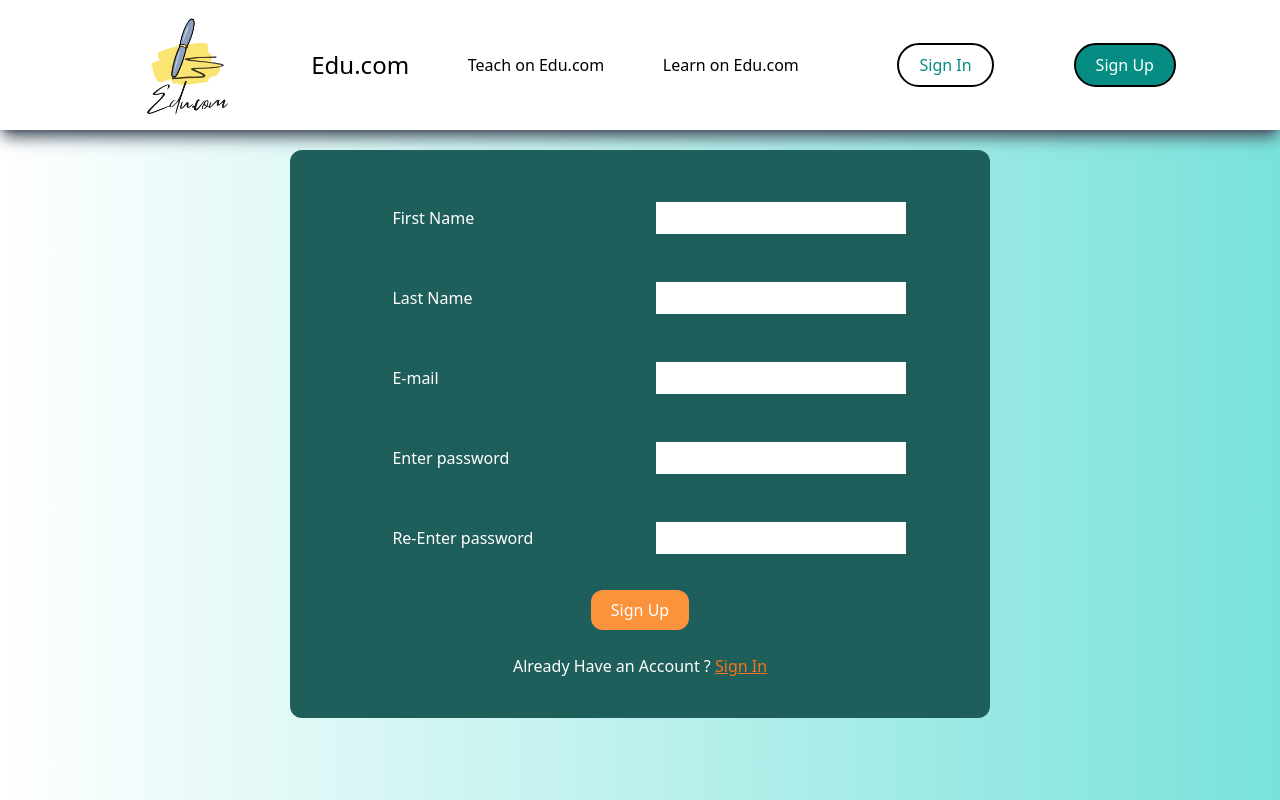
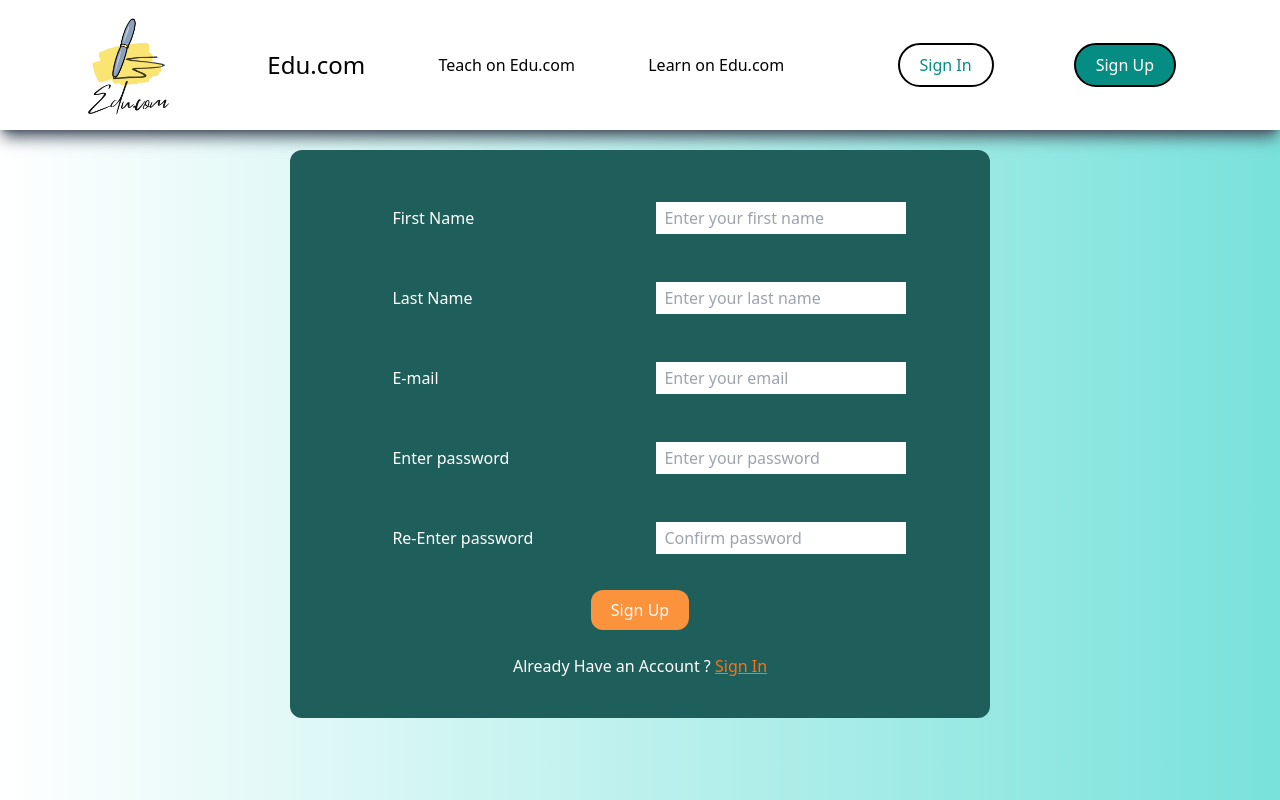
Before and after one commit to vishnaka-dasanayaka/SLTMS, a React (Create React App) app in the folder Frontend/: page /studentsignup in a window 1280 px wide. Built offline with nearby package versions, Linux system fonts and the light colour scheme.

Commit message:
student reg login get back end part

```diff
--- a/Frontend/src/components/Navigation/Navbar.jsx
+++ b/Frontend/src/components/Navigation/Navbar.jsx
@@ -3,7 +3,6 @@ import { Link, useNavigate } from "react-router-dom";
 import MenuIcon from "@mui/icons-material/Menu";
 import { useSelector, useDispatch } from "react-redux";
 import { logout, reset } from "../../features/auth/authSlice";
-import { ToastContainer } from "react-toastify";
 import "react-toastify/dist/ReactToastify.css";
 
 function Navbar() {
@@ -19,7 +18,7 @@ function Navbar() {
 
   return (
     <div className="flex items-center justify-between bg-white shadow-lg shadow-gray-600 px-[5vw] max-h-[20vh]">
-      <ToastContainer />
+
 
       <div>
         <Link to={"/"}>
--- a/Frontend/src/pages/SignIn/SignIn.jsx
+++ b/Frontend/src/pages/SignIn/SignIn.jsx
@@ -28,8 +28,8 @@ function SignIn() {
     }
 
     if (isSuccess || user) {
+      navigate("/teacherDashboard");
       toast.success('Successfully logged as a Teacher');
-      navigate("/teacherDashboard");
     }
 
     dispatch(reset());
@@ -61,7 +61,7 @@ function SignIn() {
     <div>
       <Navbar />
 
-      <form action="" onSubmit={onTeacherClick}>
+      <form action="">
         <div>
           <div className="flex flex-col items-center justify-center mt-10">
             <div className="px-5 py-3 rounded-lg bg-primary w-fit h-fit">
@@ -70,7 +70,7 @@ function SignIn() {
               </h1>
             </div>
 
-            <div className="p-5 mt-5 flex flex-col items-start justify-center border-black border-[2px] rounded-xl">
+            <div className="p-5 mt-5 flex flex-col items-center justify-center border-black border-[2px] rounded-xl">
               <div className="flex items-center justify-between mt-5">
                 <label className="text-lg font-bold uppercase" htmlFor="">
                   username :{" "}
@@ -102,7 +102,7 @@ function SignIn() {
               </div>
 
               <div className="flex items-center justify-center mt-10">
-                <button className="px-3 py-1 font-bold text-white uppercase rounded-md border-btn_color border-[1px] hover:bg-white hover:text-btn_color bg-btn_color">
+                <button onClick={onTeacherClick} className="px-3 py-1 font-bold text-white uppercase rounded-md border-btn_color border-[1px] hover:bg-white hover:text-btn_color bg-btn_color">
                   Log In as Teacher
                 </button>
                 <button className="ml-5 px-3 py-1 font-bold text-white uppercase rounded-md border-btn_color border-[1px] hover:bg-white hover:text-btn_color bg-btn_color">
--- a/Frontend/src/pages/StudentSignUp/StudentSignUp.jsx
+++ b/Frontend/src/pages/StudentSignUp/StudentSignUp.jsx
@@ -1,79 +1,93 @@
-import React from 'react'
-import Navbar from '../../components/Navigation/Navbar';
-import { Link } from 'react-router-dom'
+import { useState, useEffect } from "react";
+import Navbar from "../../components/Navigation/Navbar";
+import { Link } from "react-router-dom";
 
 function StudentSignUp() {
+  const [formData, setFormDate] = useState({
+    firstName: "",
+    lastName: "",
+    email: "",
+    password: "",
+    rePassword: "",
+  });
+
+  const { firstName, lastName, email, password, rePassword } = formData;
+
+  const onChange = (e) => {
+    setFormDate((prevState) => ({
+      ...prevState,
+      [e.target.name] : e.target.value
+    }))
+  }
+
   return (
-    <div className=' h-[100vh] bg-gradient-to-l from-[#79e2db]'>
-    <Navbar/>
-    <div className='flex flex-col w-screen h-fit m-auto mt-5 md:rounded-xl md:min-w-[700px] md:w-6/12 bg-primary py-[5vh]'>
-
-      <div className='flex flex-col sm:flex-row mx-[25vw] text-white mb-[3vh] sm:mx-[8vw] items-center'>
-        <div className='mr-[5vw] min-w-[200px] my-[2vh]'>
+    <div className=" h-[100vh] bg-gradient-to-l from-[#79e2db]">
+      <Navbar />
+      <form action="">
+        <div className="flex flex-col w-screen h-fit m-auto mt-5 md:rounded-xl md:min-w-[700px] md:w-6/12 bg-primary py-[5vh]">
+          <div className="flex flex-col sm:flex-row mx-[25vw] text-white mb-[3vh] sm:mx-[8vw] items-center">
+            <div className="mr-[5vw] min-w-[200px] my-[2vh]">
               <label htmlFor="">First Name</label>
             </div>
             <div>
-          <input type="text" className='w-[18vw] h-[4vh] min-w-[250px]'/>
+              <input type="text" className="text-black pl-2 w-[18vw] h-[4vh] min-w-[250px]" id="firstName" name="firstName" value={firstName} placeholder="Enter your first name" onChange={onChange}/>
             </div>
           </div>
 
-      <div className='flex flex-col sm:flex-row mx-[25vw] text-white mb-[3vh] sm:mx-[8vw] items-center'>
-        <div className='mr-[5vw] min-w-[200px] my-[2vh]'>
+          <div className="flex flex-col sm:flex-row mx-[25vw] text-white mb-[3vh] sm:mx-[8vw] items-center">
+            <div className="mr-[5vw] min-w-[200px] my-[2vh]">
               <label htmlFor="">Last Name</label>
             </div>
             <div>
-          <input type="text" className='w-[18vw] h-[4vh] min-w-[250px]'/>
+              <input type="text" className="text-black pl-2 w-[18vw] h-[4vh] min-w-[250px]" id="lastName" name="lastName" value={lastName} placeholder="Enter your last name" onChange={onChange}/>
             </div>
           </div>
 
-      <div className='flex flex-col sm:flex-row mx-[25vw] text-white mb-[3vh] sm:mx-[8vw] items-center'>
-        <div className='mr-[5vw] min-w-[200px] my-[2vh]'>
+          <div className="flex flex-col sm:flex-row mx-[25vw] text-white mb-[3vh] sm:mx-[8vw] items-center">
+            <div className="mr-[5vw] min-w-[200px] my-[2vh]">
               <label htmlFor="">E-mail</label>
             </div>
             <div>
-          <input type="text" className='w-[18vw] h-[4vh] min-w-[250px]'/>
+              <input type="text" className="text-black pl-2 w-[18vw] h-[4vh] min-w-[250px]" id="email" name="email" value={email} placeholder="Enter your email" onChange={onChange}/>
             </div>
           </div>
 
-      <div className='flex flex-col sm:flex-row mx-[25vw] text-white mb-[3vh] sm:mx-[8vw] items-center'>
-        <div className='mr-[5vw] min-w-[200px] my-[2vh]'>
+          <div className="flex flex-col sm:flex-row mx-[25vw] text-white mb-[3vh] sm:mx-[8vw] items-center">
+            <div className="mr-[5vw] min-w-[200px] my-[2vh]">
               <label htmlFor="">Enter password</label>
             </div>
             <div>
-          <input type="text" className='w-[18vw] h-[4vh] min-w-[250px]'/>
+              <input type="text" className="text-black pl-2 w-[18vw] h-[4vh] min-w-[250px]" id="password" name="password" value={password} placeholder="Enter your password" onChange={onChange}/>
             </div>
           </div>
 
-      <div className='flex flex-col sm:flex-row mx-[25vw] text-white mb-[3vh] sm:mx-[8vw] items-center'>
-        <div className='mr-[5vw] min-w-[200px] my-[2vh]'>
+          <div className="flex flex-col sm:flex-row mx-[25vw] text-white mb-[3vh] sm:mx-[8vw] items-center">
+            <div className="mr-[5vw] min-w-[200px] my-[2vh]">
               <label htmlFor="">Re-Enter password</label>
             </div>
             <div>
-          <input type="text" className='w-[18vw] h-[4vh] min-w-[250px]'/>
+              <input type="text" className="text-black pl-2 w-[18vw] h-[4vh] min-w-[250px]" id="rePassword" name="rePassword" value={rePassword} placeholder="Confirm password" onChange={onChange}/>
             </div>
           </div>
 
-
-
-
-
-      <div className='text-center'>
-          <button className='px-5 py-2 text-white bg-orange-400 rounded-xl hover:text-orange-400 hover:bg-white'>
-
-
-          <Link to={"/studentDashboard"}>
-          Sign Up
-            </Link>
+          <div className="text-center">
+            <button className="px-5 py-2 text-white bg-orange-400 rounded-xl hover:text-orange-400 hover:bg-white">
+              <Link to={"/studentDashboard"}>Sign Up</Link>
             </button>
           </div>
           <br />
-      <div className='text-center text-white'>
-          <h3>Already Have an Account ? <span className='text-orange-500 underline'><Link to={"/signin"}>Sign In</Link></span></h3>
-      </div>
-
+          <div className="text-center text-white">
+            <h3>
+              Already Have an Account ?{" "}
+              <span className="text-orange-500 underline">
+                <Link to={"/signin"}>Sign In</Link>
+              </span>
+            </h3>
           </div>
         </div>
-  )
+      </form>
+    </div>
+  );
 }
 
-export default StudentSignUp
+export default StudentSignUp;
--- a/Frontend/src/pages/TeacherSignUp/TeacherSignUp.jsx
+++ b/Frontend/src/pages/TeacherSignUp/TeacherSignUp.jsx
@@ -5,6 +5,8 @@ import { useNavigate } from "react-router-dom";
 import { toast } from "react-toastify";
 import { register, reset } from "../../features/auth/authSlice";
 import Spinner from "../../components/Spinner/Spinner";
+import { Link } from "react-router-dom";
+
 
 function TeacherSignUp() {
   const [formData, setFormData] = useState({
@@ -221,7 +223,7 @@ function TeacherSignUp() {
               <p>
                 Already Have an Account ?{" "}
                 <span className="tracking-widest text-orange-500 underline">
-                  Sign In
+                  <Link to={'/signin'}>Sign In</Link>
                 </span>
               </p>
             </div>
```
Also changed, not shown: 2 other files (tests, documents, lock files or other folders). Lines whose indentation alone changed are shown as unchanged.
